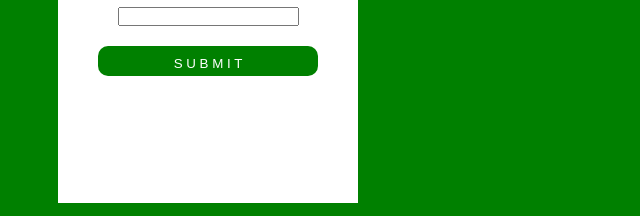
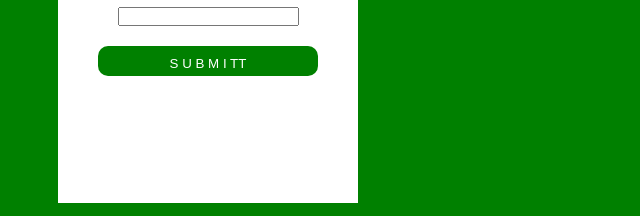
Before and after one commit to ElbekAbdufattohov/vazifa1, a plain HTML site: page index.html in a window 1280 px wide. Shown: the part 247-463 px from the top of the page, 0-640 px from the left. Drawn offline with Linux system fonts and the light colour scheme.

Commit message:
Update index.html

```diff
--- a/index.html
+++ b/index.html
@@ -17,7 +17,7 @@
            <input type="text" placeholder="Email">
            <input class="text" type="text">
            <div class="btn">
-            <button class="btn">S U B M I T</button>
+            <button class="btn">S U B M I TT</button>
            </div>
     </div>
 </body>
```
